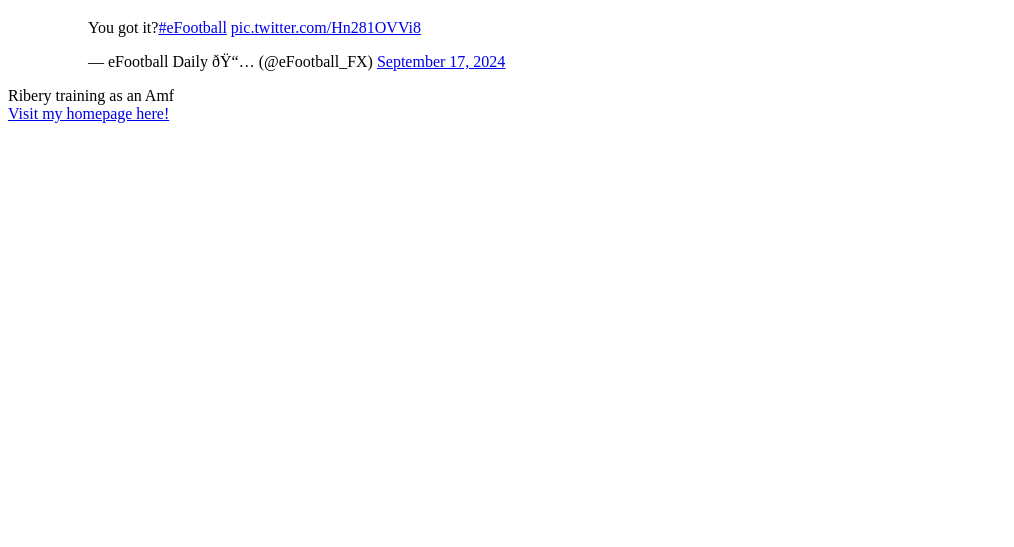
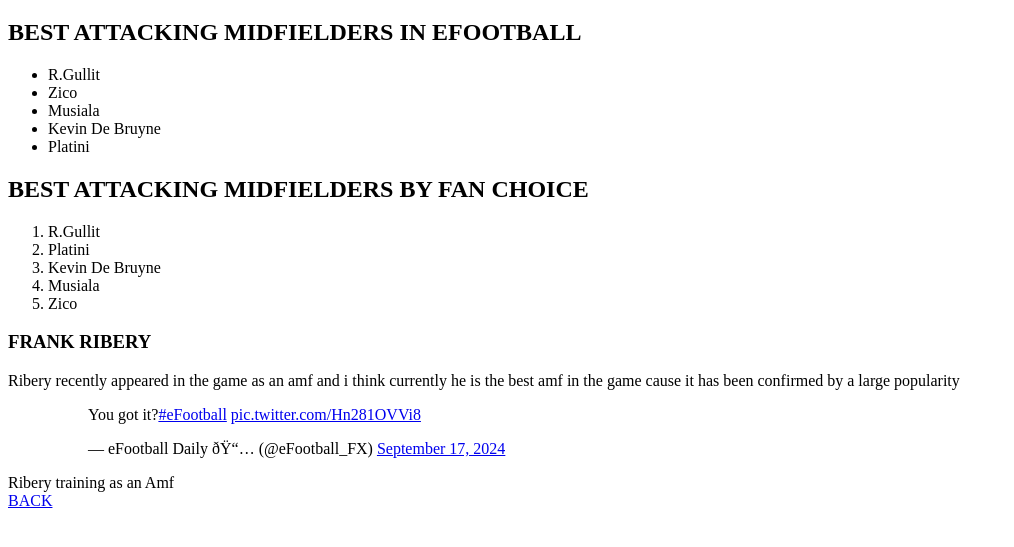
Before and after one commit to CHARLES3321/My-First-Portfolio, a plain HTML site: page html_basic/tweets.html in a window 1280 px wide. Shown: the part 61-608 px from the top of the page, without its empty margins (0-1014 px from the left). Drawn offline with Linux system fonts and the light colour scheme.

Commit message:
FOURTH COMMIT

```diff
--- a/html_basic/tweets.html
+++ b/html_basic/tweets.html
@@ -7,9 +7,35 @@
         <header>
             <h1>GAME:Efootball</h1>
         </header>
+        <article>
+            <h2>BEST ATTACKING MIDFIELDERS IN EFOOTBALL</h2>
+            <ul>
+                <li>R.Gullit</li>
+                <li>Zico</li>
+                <li>Musiala</li>
+                <li>Kevin De Bruyne</li>
+                <li>Platini</li>
+            </ul>
+            <h2>BEST ATTACKING MIDFIELDERS BY FAN CHOICE</h2>
+            <ol>
+                <li>R.Gullit</li>
+                <li>Platini</li>
+                <li>Kevin De Bruyne</li>
+                <li>Musiala</li>
+                <li>Zico</li>
+            </ol>
+            <aside>
+                <h3>FRANK RIBERY</h3>
+            <p>Ribery recently appeared in the game as an amf and i think currently he
+                is the best amf in the game cause it has been confirmed by a large popularity
+            </p>
+            </aside>
+        </article>
        <figure><blockquote class="twitter-tweet"><p lang="en" dir="ltr">You got it?<a href="https://twitter.com/hashtag/eFootball?src=hash&amp;ref_src=twsrc%5Etfw">#eFootball</a> <a href="https://t.co/Hn281OVVi8">pic.twitter.com/Hn281OVVi8</a></p>&mdash; eFootball Daily 📅 (@eFootball_FX) <a href="https://twitter.com/eFootball_FX/status/1835960464724951379?ref_src=twsrc%5Etfw">September 17, 2024</a></blockquote> <script async src="https://platform.twitter.com/widgets.js" charset="utf-8"></script>
     </figure>
     <figcaption>Ribery training as an Amf</figcaption>
-<a href="base_index.html">Visit my homepage here!</a>
+<footer>
+    <a href="/index.html">BACK</a>
+</footer>
 </body>
 </html>
```
